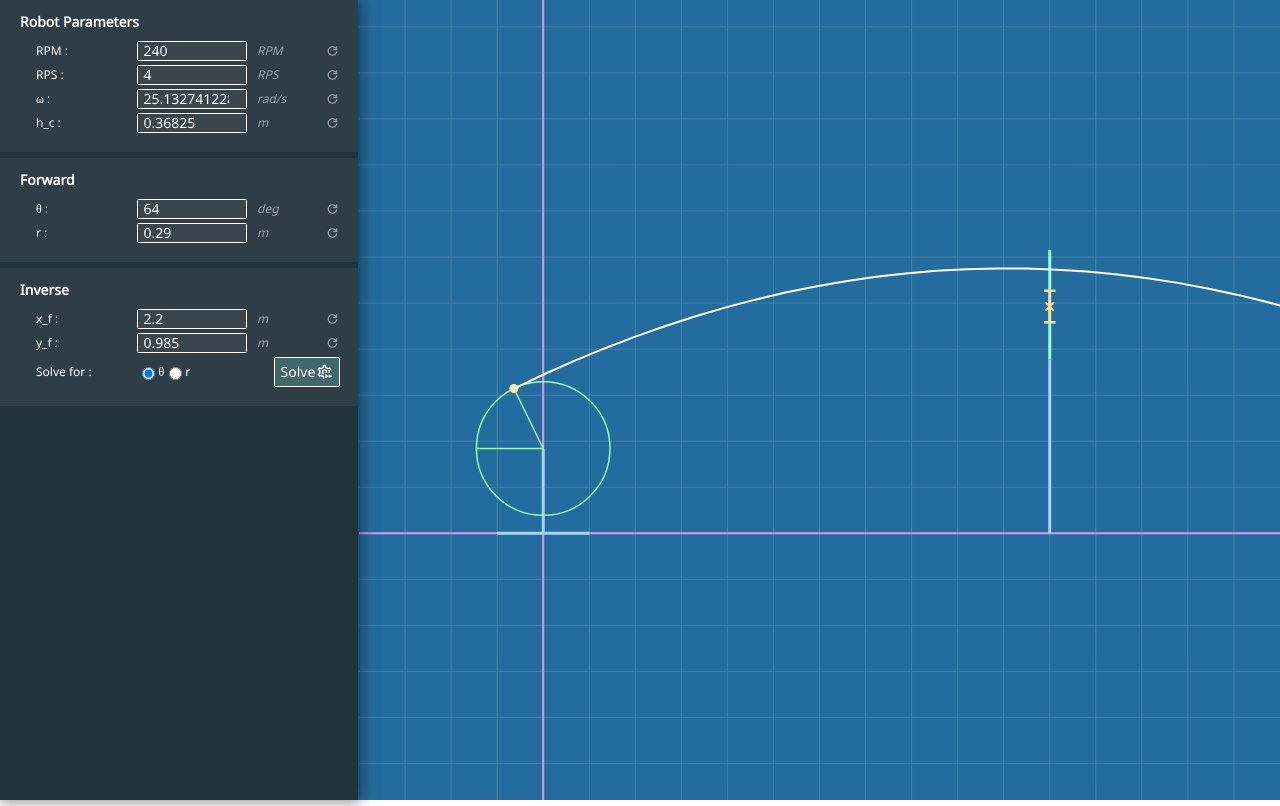
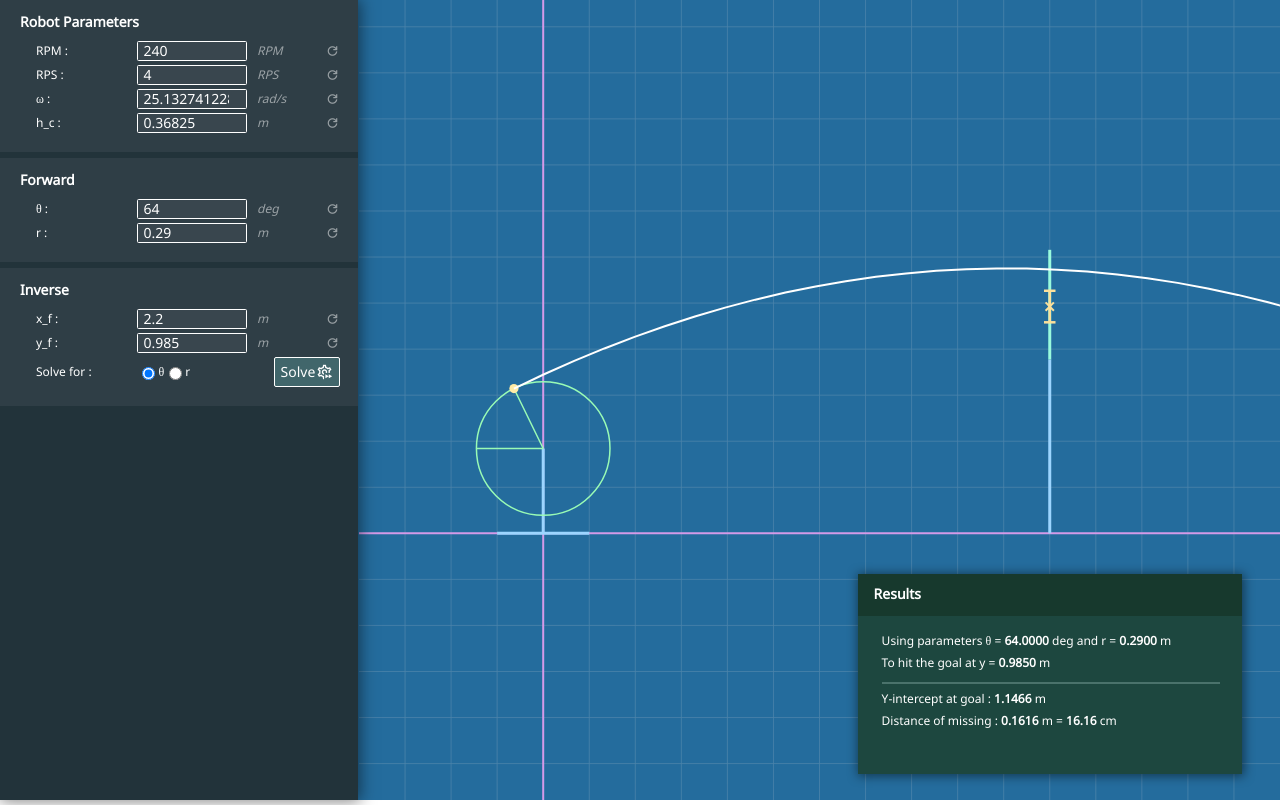
Before and after one commit to lyDevper/lyDevper.github.io, a plain HTML site: page CiracSim/index.html in a window 1280 px wide. Drawn offline with nearby package versions, Linux system fonts and the light colour scheme.

Commit message:
updated CiracSim
implemented result box

```diff
--- a/CiracSim/index.html
+++ b/CiracSim/index.html
@@ -231,6 +231,42 @@
         <div class="rightContent">
             <canvas id="canvas1"></canvas>
         </div>
+
+        <div class="resultBoxDiv">
+            <div class="resultHeadDiv">
+                <h2 class="header1">Results</h2>
+            </div>
+            <div class="resultContentDiv">
+                <div class="txtLineDiv">
+                    <a class="txt1">Using parameters θ =&nbsp;</a>
+                    <a id="outTxt_theta" class="outTxt1">XXXX</a>
+                    <a class="txt1">&nbsp;deg and r =&nbsp;</a>
+                    <a id="outTxt_r" class="outTxt1">XXXX</a>
+                    <a class="txt1">&nbsp;m</a>
+                </div>
+                <div class="txtLineDiv">
+                    <a class="txt1">To hit the goal at y =&nbsp;</a>
+                    <a id="outTxt_y_f" class="outTxt1">XXXX</a>
+                    <a class="txt1">&nbsp;m</a>
+                </div>
+
+                <hr width="100%" color="#4A726B">
+                <div class="txtLineDiv">
+                    <a class="txt1">Y-intercept at goal :&nbsp;</a>
+                    <a id="outTxt_y_intercept" class="outTxt1">XXXX</a>
+                    <a class="txt1">&nbsp;m</a>
+                </div>
+                <div class="txtLineDiv">
+                    <a class="txt1">Distance of missing :&nbsp;</a>
+                    <a id="outTxt_error_y" class="outTxt1">XXXX</a>
+                    <a class="txt1">&nbsp;m</a>
+                    <a class="txt1">&nbsp;=&nbsp;</a>
+                    <a id="outTxt_error_y_cm" class="outTxt1">XXXX</a>
+                    <a class="txt1">&nbsp;cm</a>
+                </div>
+
+            </div>
+        </div>
     </div>
 
     <script src="scripts/Point.js"></script>
@@ -250,6 +286,7 @@
     <script src="scripts/Trajectory.js"></script>
 
     <script src="scripts/ParaInpHandler.js"></script>
+    <script src="scripts/OutTextHandler.js"></script>
 
     <script src="scripts/index.js"></script>
 </body>
--- /dev/null
+++ b/CiracSim/scripts/OutTextHandler.js
@@ -0,0 +1,64 @@
+class OutTextHandler {
+    constructor(textId, state, onStateChange = null) {
+        this.textId = textId;
+        this.textElm = document.getElementById(textId);
+        this.state = state;
+
+        if (onStateChange !== null) {
+            this.onStateChange = onStateChange;
+        }
+
+        State.addStateChangeFunc((state) => {
+            this.onStateChange(state);
+        });
+
+        this.onStateChange(this.state);
+    }
+
+    onStateChange(state) {
+        // may be overridden for special text updating
+        try {
+            if (state === this.state) {
+                this.setText(state.getValue().toFixed(4));
+            }
+        } catch (error) {
+            console.error(error);
+        }
+    }
+
+    setText(text) {
+        this.textElm.innerText = text;
+    }
+
+    getText() {
+        return this.textElm.innerText;
+    }
+
+    static buildHandlers() {
+        // instantiate each handler as a static property
+        this.theta_handler = new OutTextHandler('outTxt_theta', StatePara.state_theta);
+        this.r_handler = new OutTextHandler('outTxt_r', StatePara.state_r);
+        this.y_f_handler = new OutTextHandler('outTxt_y_f', StatePara.state_y_f);
+
+        // results thae must be calculated
+        this.y_intercept = new OutTextHandler('outTxt_y_intercept', null, function(state) {
+            let y_f = MathEngine.getBallFinalPos().y;
+            this.setText(y_f.toFixed(4));
+        });
+
+        this.error_y = new OutTextHandler('outTxt_error_y', null, function(state) {
+            let y_f = MathEngine.getBallFinalPos().y;
+            let y_goal = StatePara.y_f;
+            let error_y = y_f - y_goal;
+            this.setText(error_y.toFixed(4));
+        });
+
+        this.error_y_cm = new OutTextHandler('outTxt_error_y_cm', null, function(state) {
+            let y_f = MathEngine.getBallFinalPos().y;
+            let y_goal = StatePara.y_f;
+            let error_y_cm = (y_f - y_goal) * 100;
+            this.setText(error_y_cm.toFixed(2));
+        });
+    }
+
+}
--- a/CiracSim/scripts/ParaInpHandler.js
+++ b/CiracSim/scripts/ParaInpHandler.js
@@ -23,10 +23,10 @@ class ParaInpHandler {
 
         // bind state to input appearance
         this.state.addReactFunc((val) => {
-            this.input.value = val;
+            this.setValue(val);
         });
 
-        this.input.value = this.defaultVal;
+        this.setValue(this.defaultVal);
         this.input.step = numStep;
     }
 
@@ -35,6 +35,7 @@ class ParaInpHandler {
     }
 
     setValue(value) {
+        // to be considered about decimal places
         this.input.value = value;
     }
 
--- a/CiracSim/scripts/index.js
+++ b/CiracSim/scripts/index.js
@@ -15,6 +15,7 @@ let goal = new Goal(canvas1, coor1);
 let trajectory = new Trajectory(canvas1, coor1);
 
 ParaInpHandler.buildHandlers();
+OutTextHandler.buildHandlers();
 
 // for fun
 //forFun();
--- a/CiracSim/styles/index.css
+++ b/CiracSim/styles/index.css
@@ -6,7 +6,13 @@ body {
 
     font-family: "Noto Sans Thai", "Roboto";
     color: white;
-    font-size: 14px;
+    font-size: 12px;
+}
+
+p {
+    margin: 0;
+    font-family: "Noto Sans Thai", "Roboto";
+    color: white;
 }
 
 div {
@@ -46,3 +52,53 @@ div {
     height: 100%;
     object-fit: contain;
 }
+
+/* result box --------------------------------- */
+.resultBoxDiv {
+    position: absolute;
+    right: 3vw;
+    bottom: 3.2vh;
+    width: 30vw;
+    height: 25vh;
+
+    display: flex;
+    flex-direction: column;
+    padding: 0;
+
+    background-color: #1D473F;
+    box-shadow: 1px 1px 10px 1.2px rgba(0, 0, 0, 0.50);
+}
+
+.resultHeadDiv {
+    width: 100%;
+    height: 54px;
+    padding-left: 16px;
+    display: flex;
+    align-items: center;
+    background-color: #17392D;
+}
+
+.resultContentDiv {
+    width: 100%;
+    height: 100%;
+    padding: 16px 24px 12px 24px;
+    display: flex;
+    flex-direction: column;
+}
+
+.txtLineDiv {
+    display: flex;
+    flex-direction: row;
+    justify-content: flex-start;
+    align-items: center;
+    margin-bottom: 4px;
+}
+
+.txt1 {
+    font-size: 12px;
+}
+
+.outTxt1 {
+    font-size: 12px;
+    font-weight: bold;
+}
```
Also changed, not shown: index.html (+4 -1 lines).
